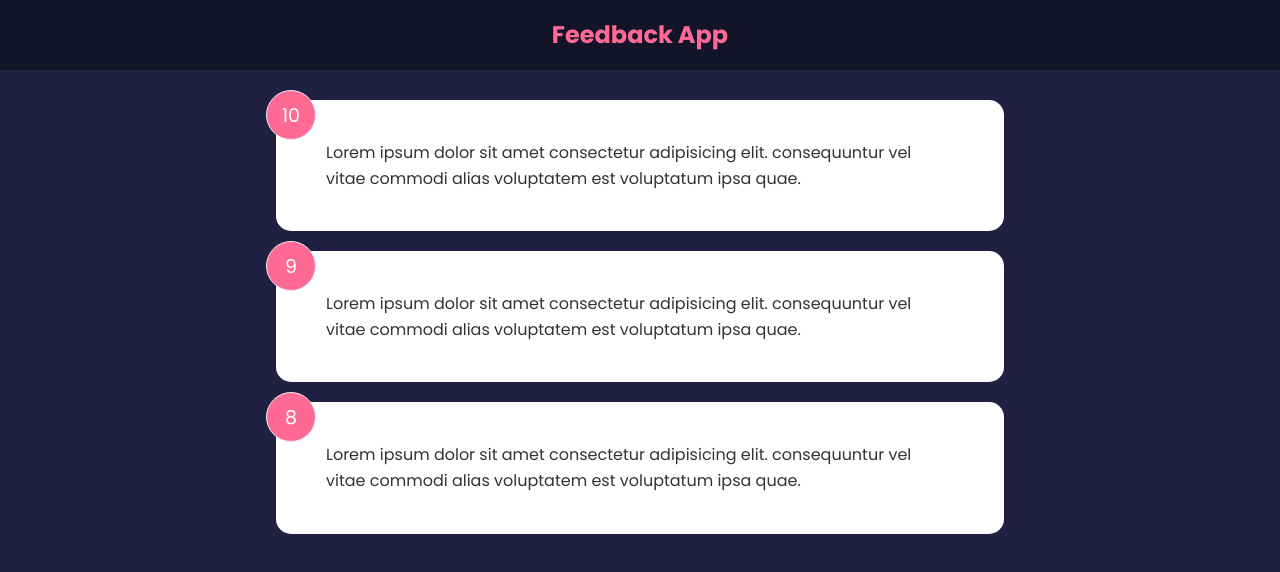
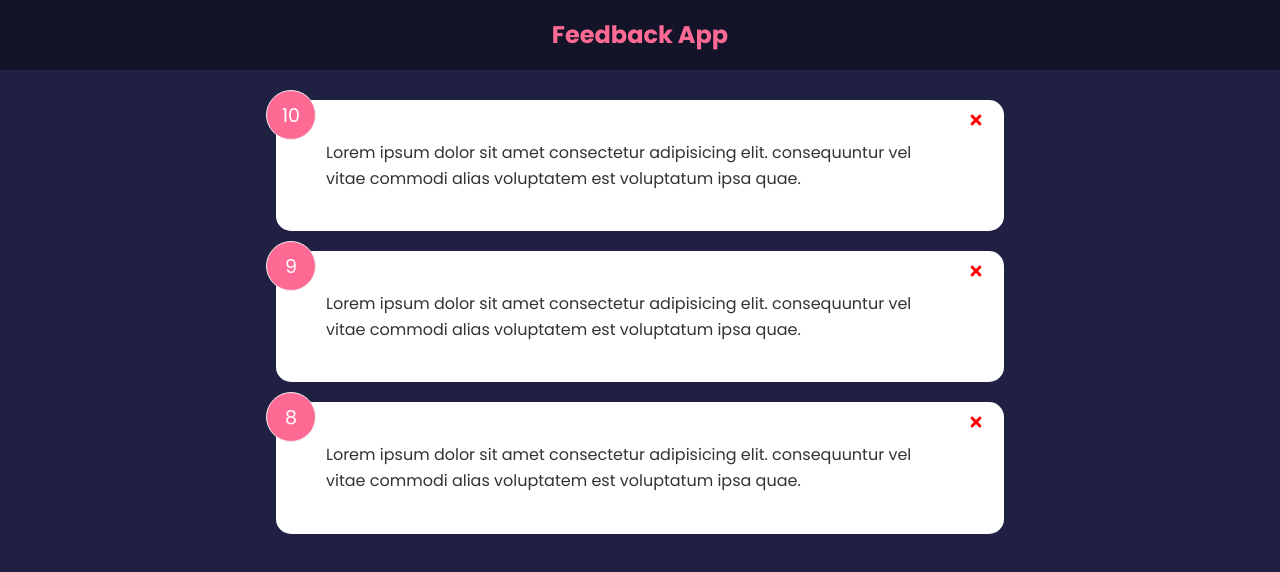
Before and after one commit to hristo2612/feedback-app, a React (Create React App) app: page / in a window 1280 px wide. Shown: the top 572 px of the page. Built offline with nearby package versions, Linux system fonts and the light colour scheme.

Commit message:
Delete Feedback: Functionality
Learn about Prop Drilling

```diff
--- a/src/App.js
+++ b/src/App.js
@@ -5,12 +5,16 @@ import FeedBackList from './components/FeedBackList';
 
 export default function App() {
   const [feedbacks, setFeedbacks] = useState(feedBackData);
+  const handleDelete = (id) => {
+    const filteredFeedbacks = feedbacks.filter((item) => item.id != id);
+    setFeedbacks(filteredFeedbacks);
+  }
 
   return (
     <>
       <Header title="Feedback App" />
       <div className="container">
-        <FeedBackList feedbacks={feedbacks} />
+        <FeedBackList feedbacks={feedbacks} handleDelete={handleDelete} />
       </div>
     </>
   );
--- a/src/components/FeedBackItem.js
+++ b/src/components/FeedBackItem.js
@@ -1,8 +1,12 @@
 import Card from './shared/Card';
+import { FaTimes } from 'react-icons/fa';
 
-export default function FeedBackItem({ item }) {
+export default function FeedBackItem({ item, handleDelete }) {
   return (
     <Card>
+      <div onClick={() => handleDelete(item.id)} className="close">
+        <FaTimes color="red" />
+      </div>
       <div className="num-display">{item.rating}</div>
       <div className="text-display">{item.text}</div>
     </Card>
--- a/src/components/FeedBackList.js
+++ b/src/components/FeedBackList.js
@@ -1,6 +1,6 @@
 import FeedBackItem from './FeedBackItem';
 
-export default function FeedBackList({ feedbacks }) {
+export default function FeedBackList({ feedbacks, handleDelete }) {
   if (!feedbacks?.length) {
     return <h3 className="text-center">No Feedbacks Yet</h3>;
   }
@@ -8,7 +8,7 @@ export default function FeedBackList({ feedbacks }) {
   return (
     <div className="feedback-list">
       {feedbacks.map((item) => (
-        <FeedBackItem key={item.id} item={item} />
+        <FeedBackItem key={item.id} item={item} handleDelete={handleDelete} />
       ))}
     </div>
   );
```
